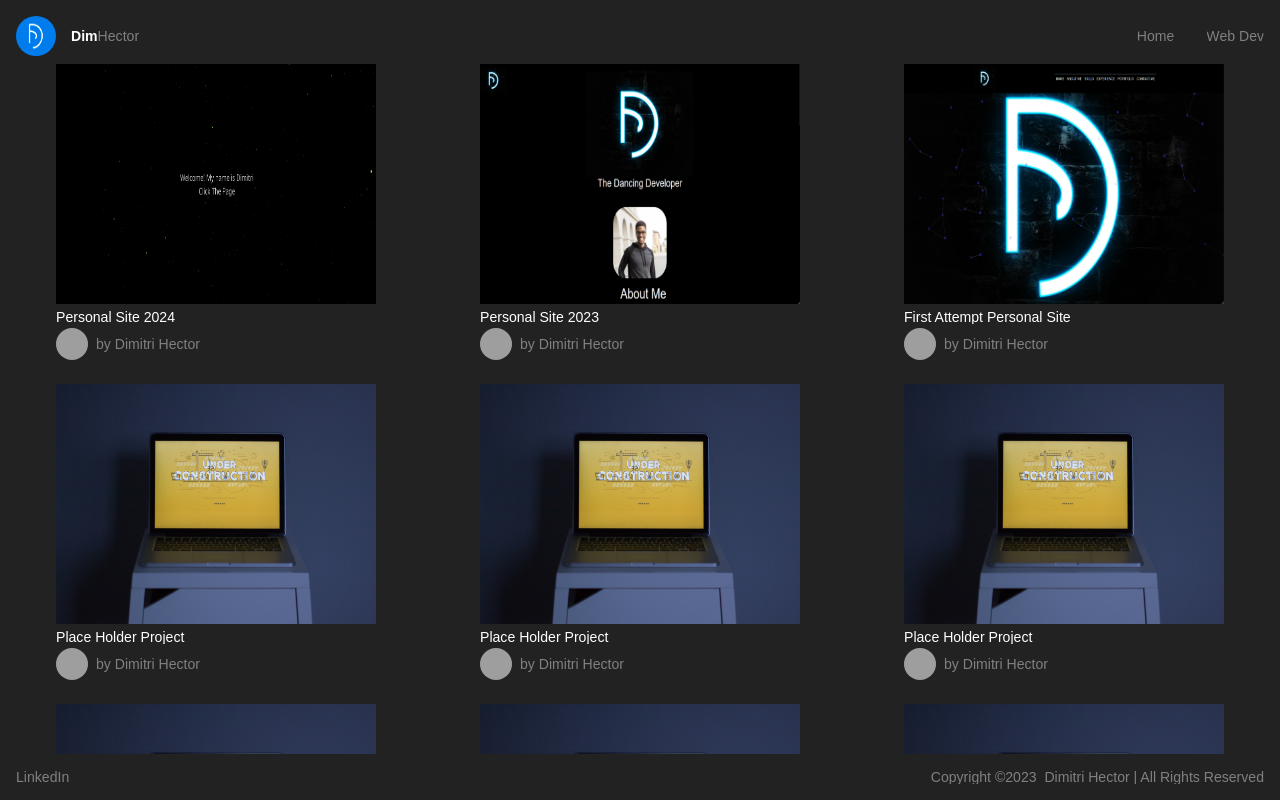
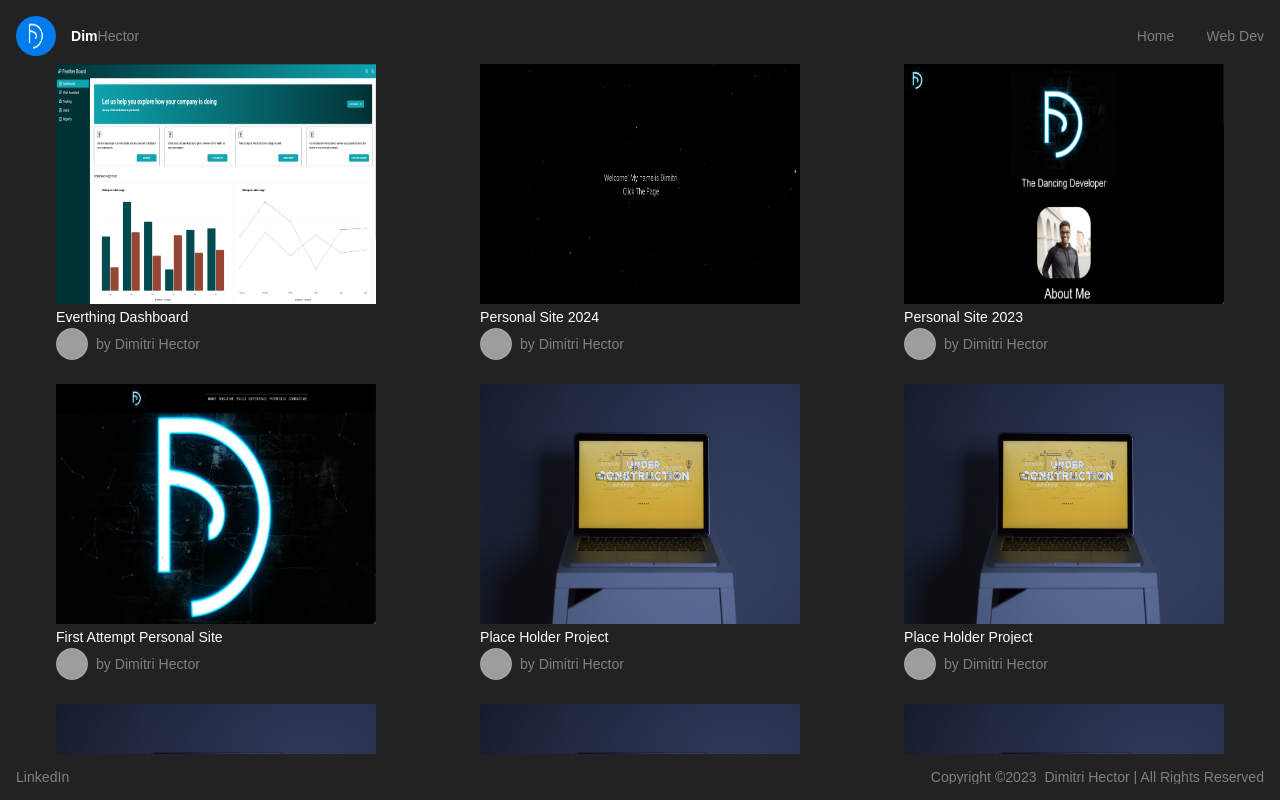
Before and after one commit to joshuahector86/portfolio_2023, a React (Vite) app: page /portfolio_2023/web-dev in a window 1280 px wide. Built offline with nearby package versions, Linux system fonts and the light colour scheme; grey boxes are pictures that could not be loaded.

Commit message:
adding the everything dashboard to the portfolio

```diff
--- a/src/Components/WebDev/WebDev.tsx
+++ b/src/Components/WebDev/WebDev.tsx
@@ -1,5 +1,6 @@
 import "./WebDev.scss";
 import {
+  WebDevCardEverythingDash,
   WebDevCardExample,
   WebDevCardPersonalSiteFirstTry,
   WebDevCardPersonalSiteRedo,
@@ -11,12 +12,12 @@ function WebDev() {
     <div className="web-dev">
       <div className="multi-card-holder">
         <div className="card-container">
+          <WebDevCardEverythingDash />
           <WebDevCardProsite2024 />
           <WebDevCardPersonalSiteRedo />
-          <WebDevCardPersonalSiteFirstTry />
         </div>
         <div className="card-container">
-          <WebDevCardExample />
+          <WebDevCardPersonalSiteFirstTry />
           <WebDevCardExample />
           <WebDevCardExample />
         </div>
--- a/src/Components/WebDev/WebDevCard/WebDevCard.tsx
+++ b/src/Components/WebDev/WebDevCard/WebDevCard.tsx
@@ -4,8 +4,10 @@ import {
   web_dev_card_first_try,
   web_dev_card_prosite2024,
   web_dev_card_redo,
+  web_dev_card_everythingdash,
 } from "../../../assets/web-dev-page-assets";
 import {
+  ToEverythingDash,
   ToPersonalSiteFirst,
   ToPersonalSiteRedo,
   ToProSite2024,
@@ -15,6 +17,28 @@ import { useStoreUnderConstructionDialog } from "../../../ZustandStores/UnderCon
 import UnderConstructionDialog from "../../DialogBoxes/UnderConstructionDialog";
 
 //----------------------------------------Web Dev Cards------------------------------------//
+
+//----------------------------------------Coporate Dashboard------------------------------------//
+
+function WebDevCardEverythingDash() {
+  return (
+    <div onClick={ToEverythingDash} id="krypto-dash" className="web-dev-card">
+      <img
+        className="project-image"
+        src={web_dev_card_everythingdash}
+        alt="Corporate-dash"
+      />
+      <div className="project-title">Everthing Dashboard</div>
+      <div className="web-dev-caption">
+        <img src={logo} alt="my-logo" />
+        by Dimitri Hector
+      </div>
+    </div>
+  );
+}
+
+//----------------------------------------Web Dev Example------------------------------------//
+
 function WebDevCardExample() {
   //Under Construction Dialog Box Logic
   const constructionDialogIsOpen = useStoreUnderConstructionDialog(
@@ -109,9 +133,11 @@ function WebDevCardProsite2024() {
     </div>
   );
 }
+
 export {
   WebDevCardExample,
   WebDevCardPersonalSiteRedo,
   WebDevCardPersonalSiteFirstTry,
   WebDevCardProsite2024,
+  WebDevCardEverythingDash,
 };
--- a/src/assets/web-dev-page-assets/index.tsx
+++ b/src/assets/web-dev-page-assets/index.tsx
@@ -2,10 +2,12 @@ import web_dev_card_krypto from "./kryptoniumDash.png";
 import web_dev_card_redo from "./redo_site.png";
 import web_dev_card_first_try from "./first_try_site.png";
 import web_dev_card_prosite2024 from "./prosite2024.png";
+import web_dev_card_everythingdash from "./everythingdashimg.png";
 
 export {
   web_dev_card_first_try,
   web_dev_card_redo,
   web_dev_card_krypto,
   web_dev_card_prosite2024,
+  web_dev_card_everythingdash,
 };
--- a/src/utils/WebDevData/WebDevData.tsx
+++ b/src/utils/WebDevData/WebDevData.tsx
@@ -17,9 +17,6 @@ const OpenURLInNewTab = (url: string) => {
   if (newWindow) newWindow.opener = null;
 };
 // URL onClcik functions
-function ToKryptoniumDash() {
-  OpenURLInNewTab("https://joshuahector86.github.io/crypto-dashboard-remake/");
-}
 
 function ToProSite2024() {
   OpenURLInNewTab("https://dimitrihector.com/");
@@ -30,9 +27,12 @@ function ToPersonalSiteFirst() {
 function ToPersonalSiteRedo() {
   OpenURLInNewTab("https://joshuahector86.github.io/professional_site_2023/");
 }
+function ToEverythingDash() {
+  OpenURLInNewTab("https://llm-based-corporate-dash-aolp.vercel.app/");
+}
 
 export {
-  ToKryptoniumDash,
+  ToEverythingDash,
   ToPersonalSiteFirst,
   ToPersonalSiteRedo,
   ToProSite2024,
```
Also changed, not shown: src/assets/web-dev-page-assets/everythingdashimg.png (added).
